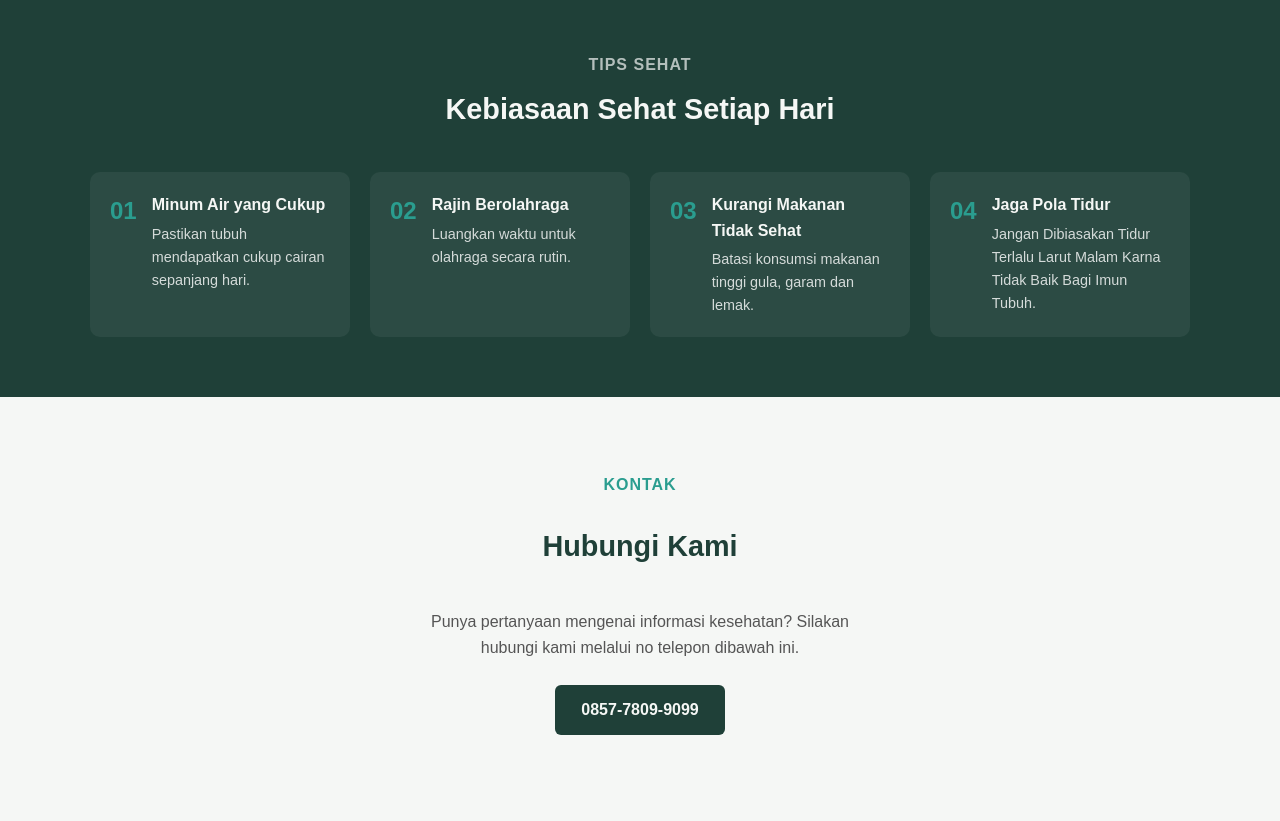
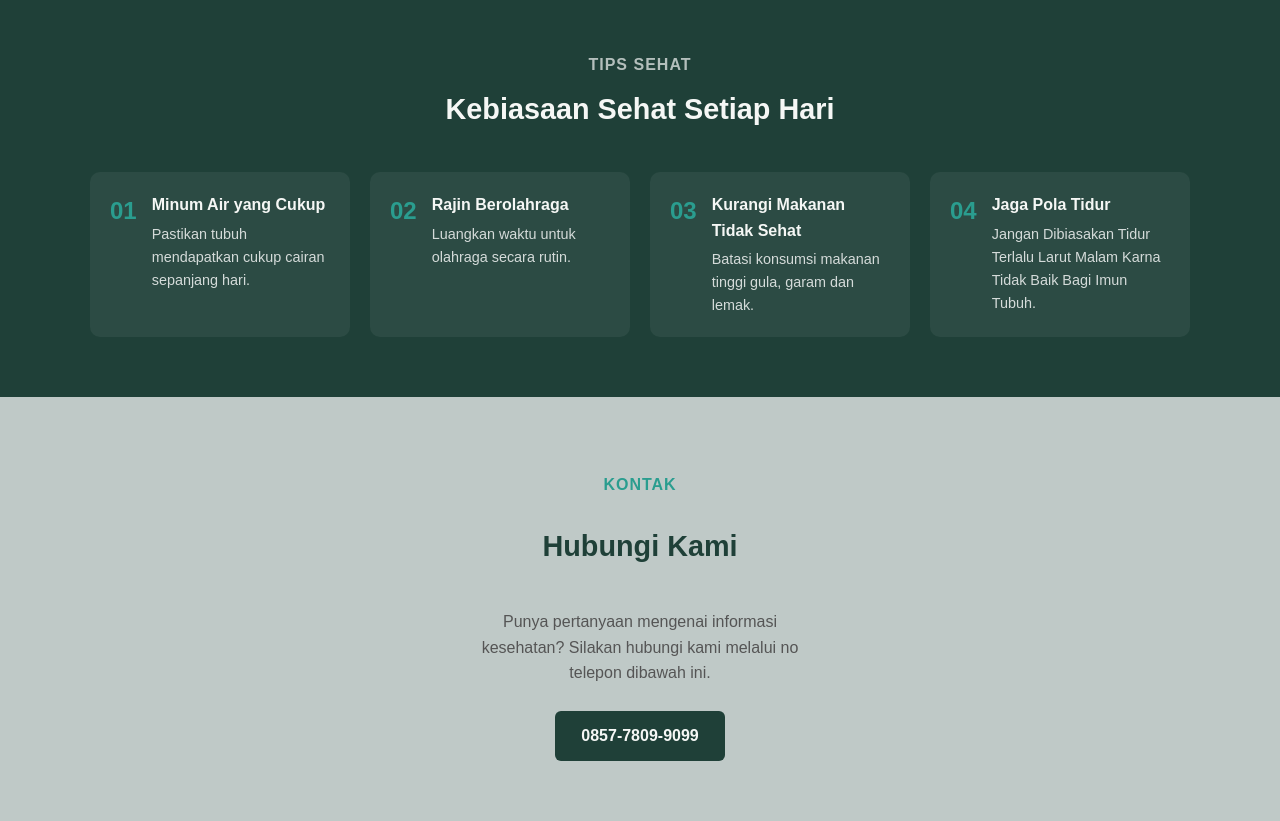
Before and after one commit to abrisamahp-boop/website-iki-abrisam, a plain HTML site: page index.html in a window 1280 px wide. Shown: the part 1006-1827 px from the top of the page. Before the commit the page ends 1801 px from the top, so only its background shows below. Drawn offline with Linux system fonts and the light colour scheme; a script that the page names is missing.

```diff
--- a/style.css
+++ b/style.css
@@ -5,7 +5,7 @@
   --hijau-tua: #1F4038;   /* warna utama: navbar, judul, tombol */
   --hijau-muda: #2A9D8F;  /* warna aksen: link, garis, hover */
   --putih: #f5f7f5;
-  --abu-bg: #F5F7F5;      /* warna latar halaman */
+  --abu-bg: #bfc9c7;      /* warna latar halaman */
   --abu-teks: #555555;    /* warna teks paragraf */
 }
 
@@ -246,7 +246,7 @@
    ========================================================= */
 .contact{
   text-align: center;
-  padding: 60px 5%;
+  padding: 60px 10%;
   max-width: 600px;
   margin: 0 auto;
 }
```
